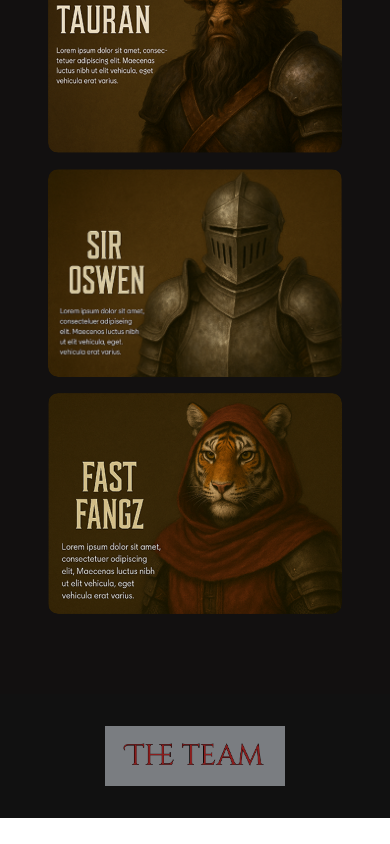
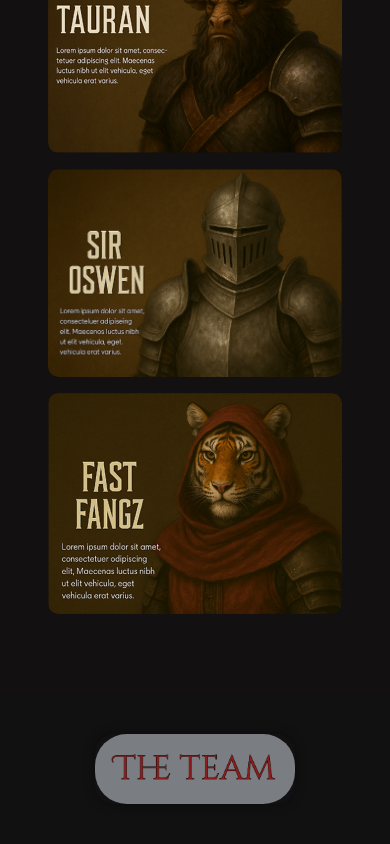
Before and after one commit to TobiasKjernell/thrall, a Next.js app: page / in a window 390 px wide. Shown: the part 1670-2514 px from the top of the page. Before the commit the page ends 2488 px from the top, so only its background shows below. Built offline with nearby package versions, Linux system fonts and the light colour scheme.

Commit message:
footer/07

```diff
--- a/src/components/Footer/footer.scss
+++ b/src/components/Footer/footer.scss
@@ -4,10 +4,9 @@
   left: 0;
   width: 100%;
   background-color: #111;
-  padding: 2rem;
+  padding: 2.5rem 1rem;
   text-align: center;
   color: white;
-
   display: flex;
   justify-content: center;
   align-items: center;
@@ -15,8 +14,8 @@
 
 .team-button {
   position: relative;
-  width: 300px;
-  height: 100px;
+  width: 320px;
+  height: 110px;
   border: none;
   cursor: pointer;
   overflow: hidden;
@@ -25,6 +24,10 @@
   align-items: center;
   justify-content: center;
   flex-direction: column;
+  border-radius: 5rem;
+
+  box-shadow: 0 0 12px rgba(0, 0, 0, 0.4);
+  padding: 0.5rem;
 
   &:hover .button-image {
     transform: scale(1.05);
@@ -33,8 +36,8 @@
   }
 
   &:focus {
-    outline: 2px solid #fff;
-    outline-offset: 0;
+    outline: 3px solid #fff;
+    outline-offset: 0px;
   }
 }
 
@@ -44,6 +47,8 @@
   left: 0;
   width: 100%;
   height: 100%;
+  border-radius: 2rem;
+  overflow: hidden;
 }
 
 .button-image {
@@ -53,22 +58,16 @@
   height: 100%;
 }
 
-.button-text {
-  z-index: 1;
-  font-family: 'Cinzel Decorative', serif;
-  font-size: 2.5rem;
-  color: #8b0000;
-  text-shadow: 1px 1px 0 #000, -1px -1px 0 #000;
-  pointer-events: none;
-}
 
 @media (max-width: 600px) {
   .team-button {
-    width: 180px;
-    height: 60px;
+    width: 200px;
+    height: 70px;
+    border-radius: 1.2rem;
   }
 
   .button-text {
-    font-size: 1.5rem;
+    font-size: 1.3rem;
+    padding: 0.3rem 1rem;
   }
 }
```
